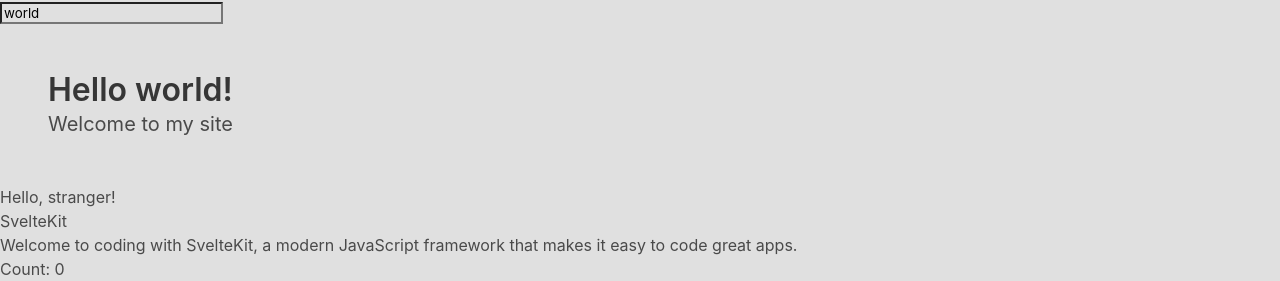
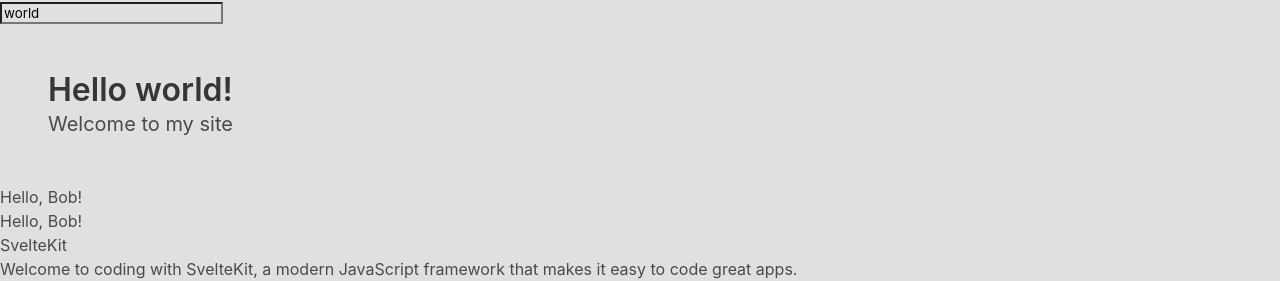
Before and after one commit to craighead-diocesan-school/sveltekit-coding-Username-ray, a SvelteKit app: page / in a window 1280 px wide. Shown: the top 281 px of the page. Built offline with nearby package versions, Linux system fonts and the light colour scheme.

Commit message:
Practise using == with {#if} in Svelte to define the true values

```diff
--- a/src/routes/+page.svelte
+++ b/src/routes/+page.svelte
@@ -10,7 +10,7 @@
   function decrement() {
     count = count - 1
   }
-  let name = ""
+  let name = "Bob"
 </script>
 
 <Header />
@@ -20,6 +20,12 @@
     <h1>Hello, {name}!</h1>
   {:else}
     <h1>Hello, stranger!</h1>
+  {/if}
+
+  {#if name == "Alice"}
+    <h1>Welcome back, Alice!</h1>
+  {:else}
+    <h1>Hello, {name}!</h1>
   {/if}
 
   <h2>SvelteKit</h2>
```
